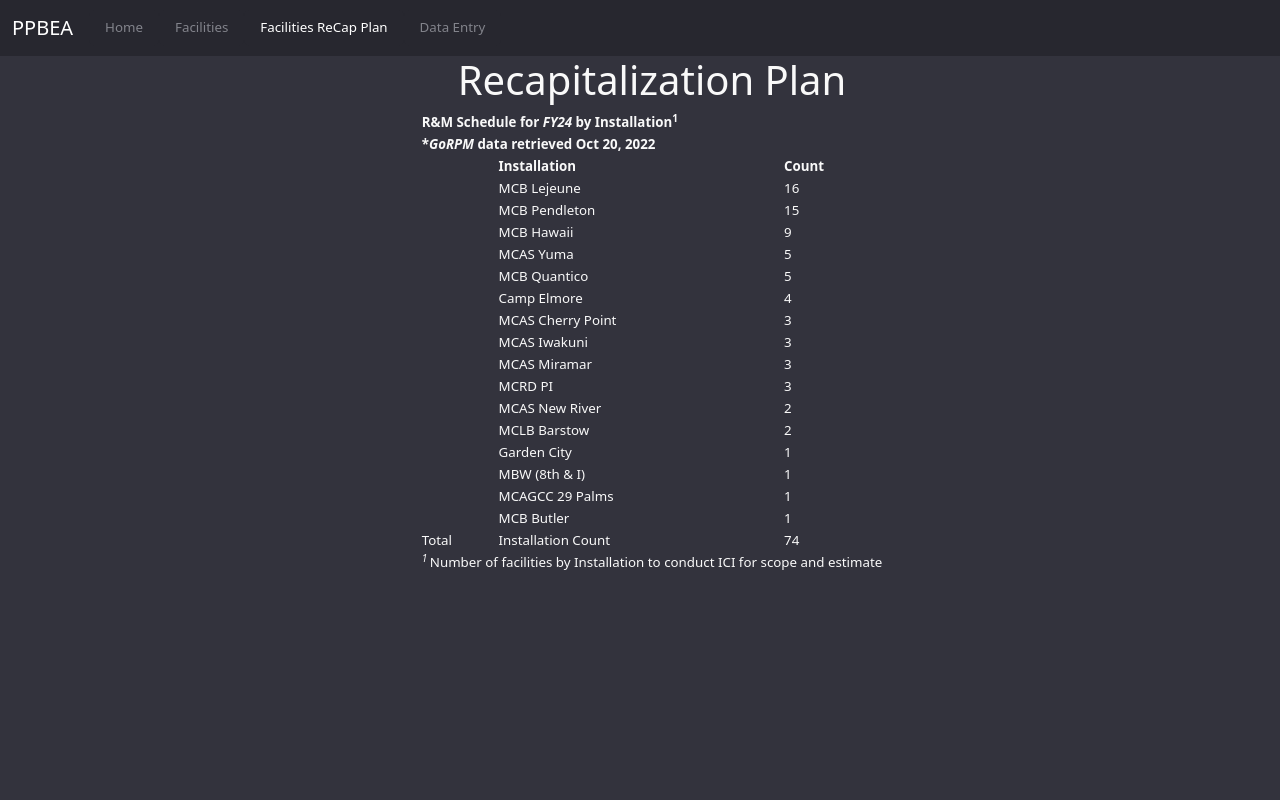
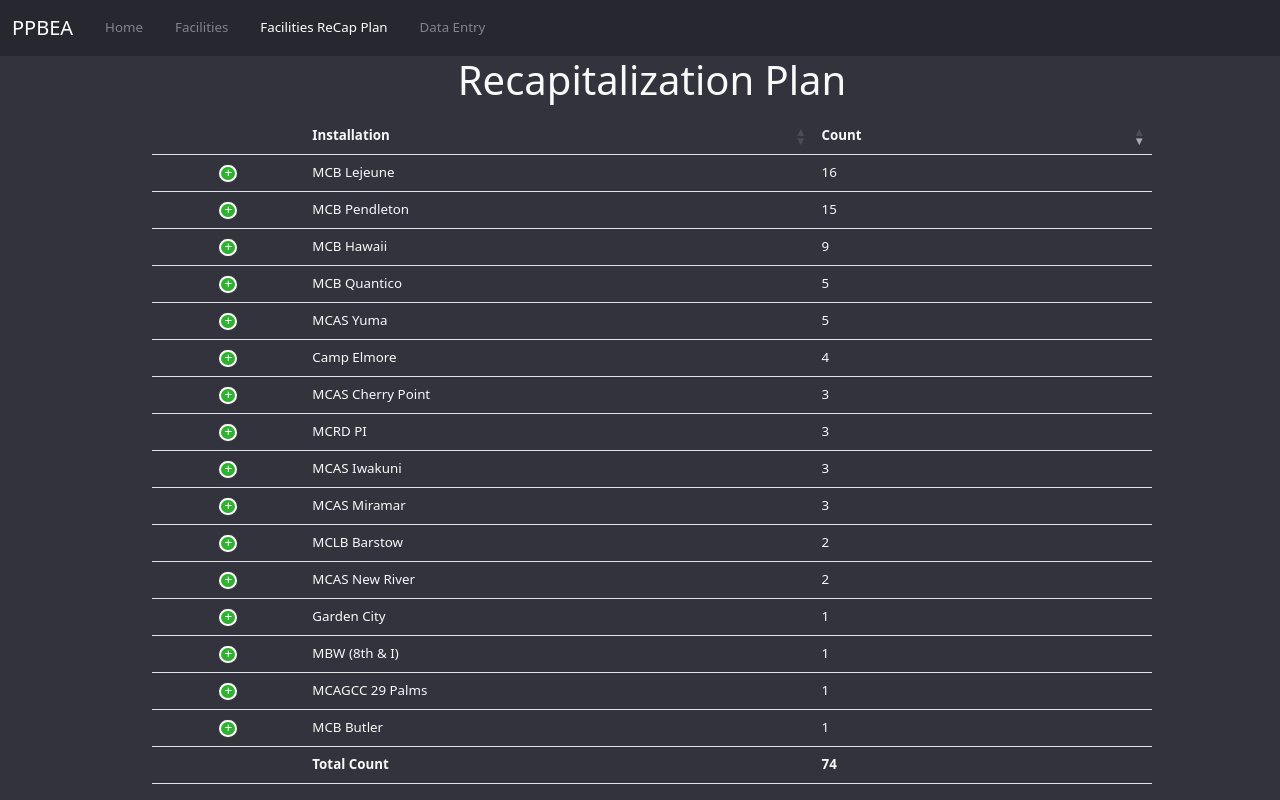
Before and after one commit to rkto11/mccs, a plain HTML site: page index.html in a window 1280 px wide. Both pictures are taken after a click on the tab "Facilities ReCap Plan". Drawn offline with nearby package versions, Linux system fonts and the light colour scheme.

Commit message:
Add files via upload

```diff
--- a/index.html
+++ b/index.html
@@ -18,6 +18,7 @@
 	<script src="./js/createtables.js"></script>
 	<script src="https://cdnjs.cloudflare.com/ajax/libs/xlsx/0.15.3/xlsx.full.min.js"></script>
 	<script src="./js/printThis.js"></script>
+	<script src="./js/reacap.js"></script>
 
 	<title>Plans, Policy, and Analysis</title>
 </head>
@@ -398,95 +399,9 @@
 		<div id="facrecap" class="tab-pane container fade">
 			<h1>Recapitalization Plan</h1>
 			<div>
-				<table class="gt_table" style="margin: 0px auto">
-					<thead class="gt_header">
-					  <tr>
-						<th colspan="3" class="gt_heading gt_title gt_font_normal" style>R&amp;M Schedule for <em>FY24</em> by Installation<sup class="gt_footnote_marks">1</sup></th>
-					  </tr>
-					  <tr>
-						<th colspan="3" class="gt_heading gt_subtitle gt_font_normal gt_bottom_border" style>*<em>GoRPM</em> data retrieved <strong>Oct 20, 2022</strong></th>
-					  </tr>
-					</thead>
-					<thead class="gt_col_headings">
-					  <tr>
-						<th class="gt_col_heading gt_columns_bottom_border gt_left" rowspan="1" colspan="1"></th>
-						<th class="gt_col_heading gt_columns_bottom_border gt_left" rowspan="1" colspan="1">Installation</th>
-						<th class="gt_col_heading gt_columns_bottom_border gt_left" rowspan="1" colspan="1">Count</th>
-					  </tr>
-					</thead>
-					<tbody class="gt_table_body">
-					  <tr><td class="gt_row gt_left gt_stub"></td>
-				  <td class="gt_row gt_left">MCB Lejeune</td>
-				  <td class="gt_row gt_left">16</td></tr>
-					  <tr><td class="gt_row gt_left gt_stub"></td>
-				  <td class="gt_row gt_left">MCB Pendleton</td>
-				  <td class="gt_row gt_left">15</td></tr>
-					  <tr><td class="gt_row gt_left gt_stub"></td>
-				  <td class="gt_row gt_left">MCB Hawaii</td>
-				  <td class="gt_row gt_left">9</td></tr>
-					  <tr><td class="gt_row gt_left gt_stub"></td>
-				  <td class="gt_row gt_left">MCAS Yuma</td>
-				  <td class="gt_row gt_left">5</td></tr>
-					  <tr><td class="gt_row gt_left gt_stub"></td>
-				  <td class="gt_row gt_left">MCB Quantico</td>
-				  <td class="gt_row gt_left">5</td></tr>
-					  <tr><td class="gt_row gt_left gt_stub"></td>
-				  <td class="gt_row gt_left">Camp Elmore</td>
-				  <td class="gt_row gt_left">4</td></tr>
-					  <tr><td class="gt_row gt_left gt_stub"></td>
-				  <td class="gt_row gt_left">MCAS Cherry Point</td>
-				  <td class="gt_row gt_left">3</td></tr>
-					  <tr><td class="gt_row gt_left gt_stub"></td>
-				  <td class="gt_row gt_left">MCAS Iwakuni</td>
-				  <td class="gt_row gt_left">3</td></tr>
-					  <tr><td class="gt_row gt_left gt_stub"></td>
-				  <td class="gt_row gt_left">MCAS Miramar</td>
-				  <td class="gt_row gt_left">3</td></tr>
-					  <tr><td class="gt_row gt_left gt_stub"></td>
-				  <td class="gt_row gt_left">MCRD PI</td>
-				  <td class="gt_row gt_left">3</td></tr>
-					  <tr><td class="gt_row gt_left gt_stub"></td>
-				  <td class="gt_row gt_left">MCAS New River</td>
-				  <td class="gt_row gt_left">2</td></tr>
-					  <tr><td class="gt_row gt_left gt_stub"></td>
-				  <td class="gt_row gt_left">MCLB Barstow</td>
-				  <td class="gt_row gt_left">2</td></tr>
-					  <tr><td class="gt_row gt_left gt_stub"></td>
-				  <td class="gt_row gt_left">Garden City</td>
-				  <td class="gt_row gt_left">1</td></tr>
-					  <tr><td class="gt_row gt_left gt_stub"></td>
-				  <td class="gt_row gt_left">MBW (8th &amp; I)</td>
-				  <td class="gt_row gt_left">1</td></tr>
-					  <tr><td class="gt_row gt_left gt_stub"></td>
-				  <td class="gt_row gt_left">MCAGCC 29 Palms</td>
-				  <td class="gt_row gt_left">1</td></tr>
-					  <tr><td class="gt_row gt_left gt_stub"></td>
-				  <td class="gt_row gt_left">MCB Butler</td>
-				  <td class="gt_row gt_left">1</td></tr>
-					  <tr>
-						<td class="gt_row gt_stub gt_right gt_grand_summary_row gt_first_grand_summary_row">Total</td>
-						<td class="gt_row gt_left gt_grand_summary_row gt_first_grand_summary_row">Installation Count</td>
-						<td class="gt_row gt_left gt_grand_summary_row gt_first_grand_summary_row">74</td>
-					  </tr>
-					</tbody>
+				<table class="table display dt-responsive" id="tabFY24Recap" style="width:100%"></table>
+			</div>
 
-					<tfoot>
-					  <tr class="gt_footnotes">
-						<td colspan="3">
-						  <p class="gt_footnote">
-							<sup class="gt_footnote_marks">
-							  <em>1</em>
-							</sup>
-
-							Number of facilities by Installation to conduct ICI for scope and estimate
-							<br />
-						  </p>
-						</td>
-					  </tr>
-					</tfoot>
-				  </table>
-
-			</div>
 		</div>
 
 
@@ -660,6 +575,7 @@
 				createAgeTables(data);
 				createSqFtLine();
 				boxplot('QRating');
+				pulldata(data);
 			});
 		});
 
--- /dev/null
+++ b/js/reacap.js
@@ -0,0 +1,184 @@
+function pulldata (input) {
+    const recapfac = [17523,21500,19298,40138,43717,47782,39926,39445,625295,39463,39452,39432,31888,32001,39223,32121,1101691,47757,35398,37271,47783,22306,21412,24899,48350,45599,19746,26331,26184,21052,25157,69807,69806,69802,118401,35266,35328,27562,52674,26734,21927,26609,26728,25482,24770,25976,26628,25977,56970,49360,56394,39532,36341,32415,36342,36338,23122,28369,28984,30496,29387,29388,25341,26424,30529,34510,27156,23036,27095,29520,30928,33482,32790,42675];
+
+    //Matches FY24 Planned Recap list to general list via RPUID, outputs raw result
+    var c = 0;
+    var output = [];
+    for (i=0;i<input.length; i++){
+        for (j=0;j<recapfac.length;j++){
+            var value = input[i].RPUID;
+            if (recapfac[j] == value){
+                output.push(input[i]);
+            }
+        }
+    }
+
+    //Checks for installations with recaps, outputs array list
+    var In = [];
+    In.push(...new Set(output.map(item => item.installation)));
+
+    //Categorizes facilities as sub arrays
+    var categorized = [];
+    for (i=0;i<In.length;i++){
+        var set = [];
+        var rp = [];
+        for (j=0;j<output.length;j++){
+            if (output[j].installation == In[i]){
+                set.push(output[j]);
+            }
+        }
+        rp.push(...new Set(set.map(item=>item.RPUID)))
+        var details = [];
+        for (l=0;l<rp.length;l++){
+
+            var subset = [];
+            var asset = "";
+            var FCI = 0;
+            var Q = "";
+            var FCIDate = "";
+            var BuildDate = "";
+            var totalmeasure = 0;
+            var totalsus = 0;
+            var totalRM = 0;
+            var totalFSRM = 0;
+            var facmeasure = 0;
+
+            for (k=0;k<set.length;k++){
+                if(set[k].RPUID == rp[l]){
+                    asset  = set[k].asset_name;
+                    FCI = set[k].fci;
+                    Q = set[k].q_rating;
+                    FCIDate =  set[k].fci_dt;
+                    BuildDate = set[k].build_dt;
+                    totalmeasure += parseFloat(set[k].total_measure);
+                    facmeasure = parseFloat(set[k].fac_area_measure);
+                    totalRM += parseFloat(set[k].RM_corrected);
+                    totalsus += parseFloat(set[k].sus);
+                    subset.push({"Facility_Description": set[k].facility_desc, "Activity": set[k].op_activity, "RM": parseFloat(set[k].RM_corrected), "Sustainment": parseFloat(set[k].sus), "FSRM": parseFloat(set[k].RM_corrected) + parseFloat(set[k].sus), "Measure":parseFloat(set[k].total_measure), "Usage_Percentage": parseFloat(set[k].total_measure)/facmeasure*100 +"%"});
+                }
+            }
+            totalFSRM = totalsus + totalRM;
+            var totalusage = totalmeasure/facmeasure*100;
+            details.push({"Asset_Name": asset, "RPUID": rp[l], "FCI":FCI, "FCI_Date": FCIDate, "Build_Date": BuildDate, "Total_RM": totalRM, "Total_Sustainment": totalsus, "Total_FSRM": totalFSRM, "Total_Usage_Measure": totalmeasure, "Total_Usage_Percentage": totalusage, "Facility_Measure": facmeasure, "Facility_Usage": subset});
+        }
+
+        categorized.push({'Installation': In[i],"Count": rp.length,"Details":details});
+    }
+
+    var sorted = categorized.slice().sort((a,b) => d3.descending(a.Count, b.Count));
+    console.log(sorted);
+    var recapTable = recapTableGen(sorted);
+    $('#tabFY24Recap').html(recapTable);
+
+    $(document).ready(function(){
+        var table = $('#tabFY24Recap').DataTable({
+            data: sorted,
+            paging:false,
+            "bLengthChange": false,
+            "bFilter": false,
+            "bInfo": false,
+            order: [[2, 'desc']],
+            columns: [
+                {
+                    className: 'dt-control',
+                    orderable: false,
+                    data: null,
+                    defaultContent: '',
+                },
+                {data: 'Installation'},
+                {data: 'Count'}
+            ],
+
+            "footerCallback": function (row, data, start, end, display) {
+                var api = this.api();
+
+                var intVal = function ( i ) {
+                    return typeof i === 'string' ?
+                        i.replace(/[\$,]/g, '')*1 :
+                        typeof i === 'number' ?
+                            i : 0;
+                };
+                var c = api.column(2).data().reduce(function(a,b){return intVal(a) + intVal(b);});
+
+                $(api.column(1).footer()).html('Total Count');
+                $(api.column(2).footer()).html(c);
+            }
+        });
+
+        $('#tabFY24Recap tbody').on('click', 'td.dt-control', function(){
+            var tr = $(this).closest('tr');
+            var row = table.row( tr );
+
+            if (row.child.isShown()) {
+                // This row is already open - close it
+                row.child.hide();
+                tr.removeClass('shown');
+            } else {
+            // Open this row
+            row.child(sub(row.data())).show();
+            tr.addClass('shown');
+        }
+        });
+    });
+
+    $('#tabFY24Recap').on('requestChild.dt', function(e, row) {
+        row.child(format(row.data())).show();
+    })
+
+}
+
+//Table generator for recap
+function recapTableGen(data){
+    var html = '';
+    html += '<thead>\r\n';
+    html += '<tr>\r\n';
+    html += '<th></th>\r\n';
+    html += '<th>Installation</th>\r\n';
+    html += '<th>Count</th>\r\n';
+    html += '</tr>\r\n';
+    html += '</thead>\r\n';
+
+    html += '<tfoot>\r\n';
+    html += '<tr>\r\n';
+    html += '<th></th>\r\n';
+    html += '<th>Installation</th>\r\n';
+    html += '<th>Count</th>\r\n';
+    html += '</tr>\r\n';
+    html += '</tfoot>\r\n';
+    return html;
+}
+
+function sub(d) {
+        let tab = '<table cellpadding="5" cellspacing="0" border="0" style="padding-left:100px;">' +
+            '<tr>' +
+               '<th>Asset Name</th>'+
+               '<th>RPUID</th>' +
+               '<th>RM</th>' +
+               '<th>Sustainment</th>' +
+               '<th>FSRM</th>' +
+               '<th>Facility Measure</th>' +
+               '<th>Usage Measure</th>' +
+               '<th>Usage Percentage</th>' +
+               '<th>Build Date</th>' +
+               '<th>FCI</th>' +
+               '<th>FCI Date</th>' +
+            '</tr>';
+            for (i=0; i<d.Details.length; i++){
+                var det = d.Details[i];
+                tab +='<tr>' +
+                '<td>' + det.Asset_Name + '</td>' +
+                '<td>' + det.RPUID + '</td>' +
+                '<td>' + '$' + Math.round(det.Total_RM*100)/100 + '</td>' +
+                '<td>' + '$' + Math.round(det.Total_Sustainment *100)/100+ '</td>' +
+                '<td>' + '$' + Math.round(det.Total_FSRM*100)/100 + '</td>' +
+                '<td>' + det.Facility_Measure + '</td>' +
+                '<td>' + det.Total_Usage_Measure + '</td>' +
+                '<td>' + Math.round(det.Total_Usage_Percentage*100)/100 + '%' + '</td>' +
+                '<td>' + det.Build_Date + '</td>' +
+                '<td>' + det.FCI + '</td>' +
+                '<td>' + det.FCI_Date + '</td>' +
+                '</tr>';
+            }
+        tab += '</table>';
+        return tab;
+}
```
